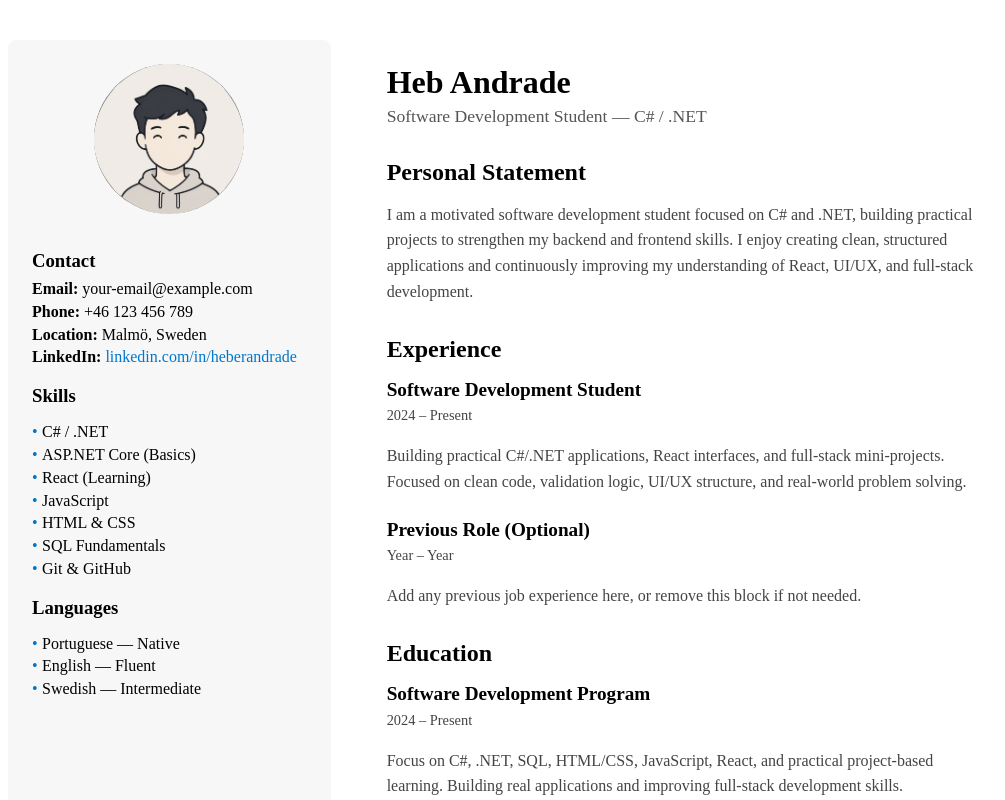
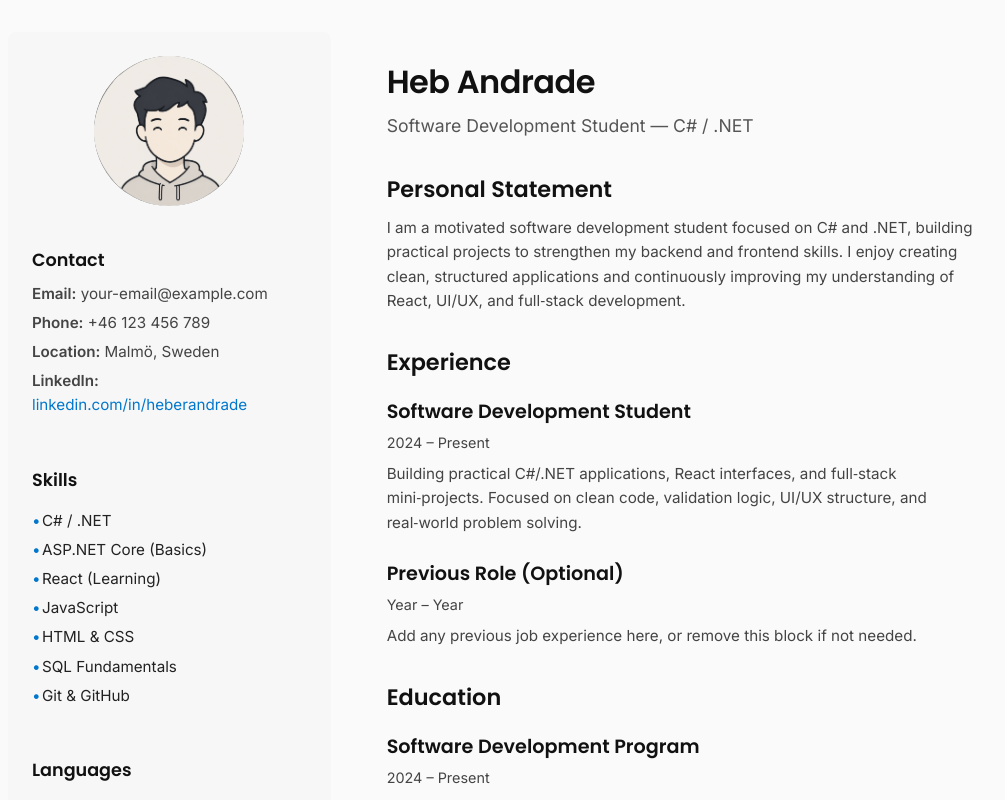
Before and after one commit to IdesignerSe/cv-react, a React (Vite) app: page / in a window 1280 px wide. Shown: the top 800 px of the page, without its empty margins (132-1137 px from the left). Built offline with nearby package versions, Linux system fonts and the light colour scheme.

Commit message:
Css update + print pdf

```diff
--- a/index.html
+++ b/index.html
@@ -2,6 +2,8 @@
 <html lang="en">
   <head>
     <meta charset="UTF-8" />
+    <link href="https://fonts.googleapis.com/css2?family=Inter:wght@300;400;500;600&display=swap" rel="stylesheet">
+    <link href="https://fonts.googleapis.com/css2?family=Poppins:wght@300;400;500;600&display=swap" rel="stylesheet">
     <link rel="icon" type="image/svg+xml" href="/vite.svg" />
     <meta name="viewport" content="width=device-width, initial-scale=1.0" />
     <title>Heb Andrade — CV</title>
--- a/src/index.css
+++ b/src/index.css
@@ -1,3 +1,44 @@
+
+:root {
+  --space-1: 4px;
+  --space-2: 8px;
+  --space-3: 12px;
+  --space-4: 16px;
+  --space-5: 24px;
+  --space-6: 32px;
+  --space-7: 48px;
+  --space-8: 64px;
+}
+
+section {
+  margin-bottom: var(--space-7);
+}
+
+.divider {
+  height: 1px;
+  background: var(--gray-300);
+  margin: var(--space-5) 0;
+}
+
+
+h2 {
+  margin-bottom: var(--space-3);
+}
+
+p {
+  margin-bottom: var(--space-2);
+}
+
+ul li {
+  margin-bottom: var(--space-2);
+}
+
+
+.cv-container {
+  gap: var(--space-6);
+}
+
+
 .cv-container {
   display: grid;
   grid-template-columns: 1fr 2fr; /* Left column smaller, right column bigger */
@@ -16,6 +57,74 @@
 .right-column {
   padding: 1.5rem;
 }
+
+/* === TYPOGRAPHY SYSTEM === */
+
+body {
+  font-family: "Inter", "Poppins", "Segoe UI", Arial, sans-serif;
+  color: #222;
+  line-height: 1.6;
+  background: #fafafa;
+  margin: 0;
+  padding: 0;
+}
+
+/* Headings */
+h1, h2, h3 {
+  font-weight: 600;
+  color: #111;
+  margin-top: 0;
+}
+
+/* Title hierarchy */
+h1 {
+  font-size: 2rem;
+  letter-spacing: -0.5px;
+}
+
+h2 {
+  font-size: 1.4rem;
+  margin-bottom: 0.5rem;
+}
+
+h3 {
+  font-size: 1.1rem;
+  margin-bottom: 0.3rem;
+}
+
+/* Paragraphs */
+p {
+  font-size: 0.95rem;
+  color: #444;
+  margin: 0.4rem 0;
+}
+
+/* Lists */
+ul {
+  font-size: 0.95rem;
+  padding-left: 1.2rem;
+}
+
+/* Links */
+a {
+  font-size: 0.95rem;
+  color: #0077cc;
+  text-decoration: none;
+}
+
+a:hover {
+  text-decoration: underline;
+}
+
+h1, h2, h3 {
+  font-family: "Poppins", sans-serif;
+}
+
+body, p, li, a {
+  font-family: "Inter", sans-serif;
+}
+
+
 
 .profile-photo {
   text-align: center;
@@ -113,6 +222,8 @@
   margin-bottom: 0.5rem;
 }
 
+
+
 .personal-statement p {
   line-height: 1.6;
   color: #444;
@@ -173,3 +284,58 @@
   line-height: 1.6;
   color: #444;
 }
+
+
+/* === PRINT LAYOUT (A4 OPTIMIZED) === */
+@media print {
+
+  /* Page setup */
+  @page {
+    size: A4;
+    margin: 20mm;
+  }
+
+  body {
+    background: white !important;
+    color: #000 !important;
+    -webkit-print-color-adjust: exact;
+    print-color-adjust: exact;
+    font-size: 11pt;
+    line-height: 1.4;
+  }
+
+  /* Two-column layout becomes one column for print */
+  .cv-container {
+    display: block !important;
+  }
+
+  .left-column,
+  .right-column {
+    width: 100% !important;
+    padding: 0 !important;
+  }
+
+  /* Avoid page breaks inside important sections */
+  .profile-photo,
+  .contact,
+  .skills,
+  .languages,
+  .header-name,
+  .personal-statement,
+  .experience,
+  .education {
+    page-break-inside: avoid;
+  }
+
+  /* Keep section titles visible and clean */
+  h2 {
+    color: var(--accent) !important;
+    margin-top: 20px;
+  }
+
+  /* Remove interactive elements */
+  button,
+  a[href^="http"]::after {
+    display: none !important;
+  }
+}
```
